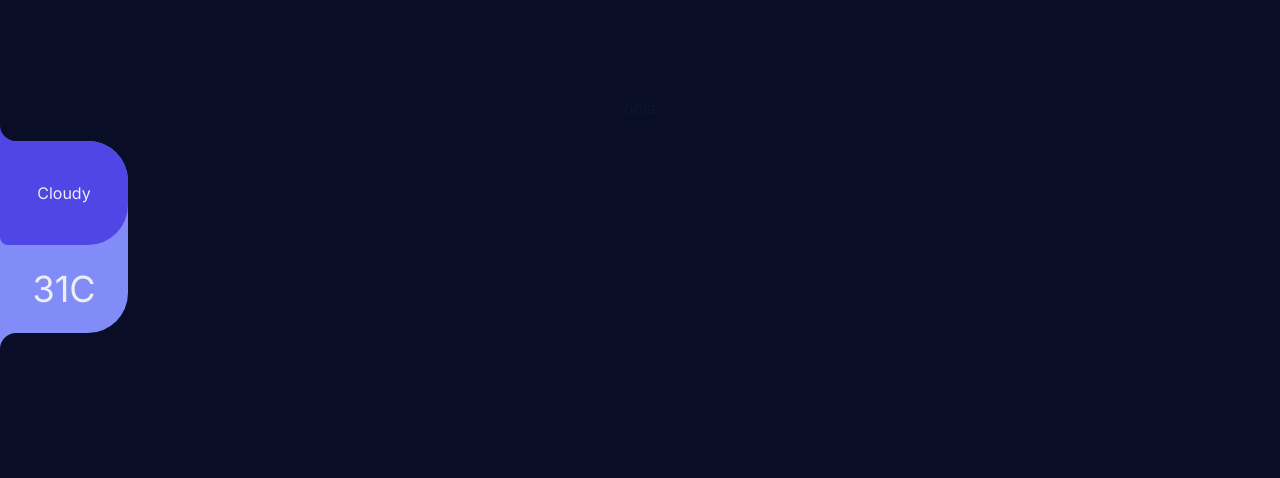
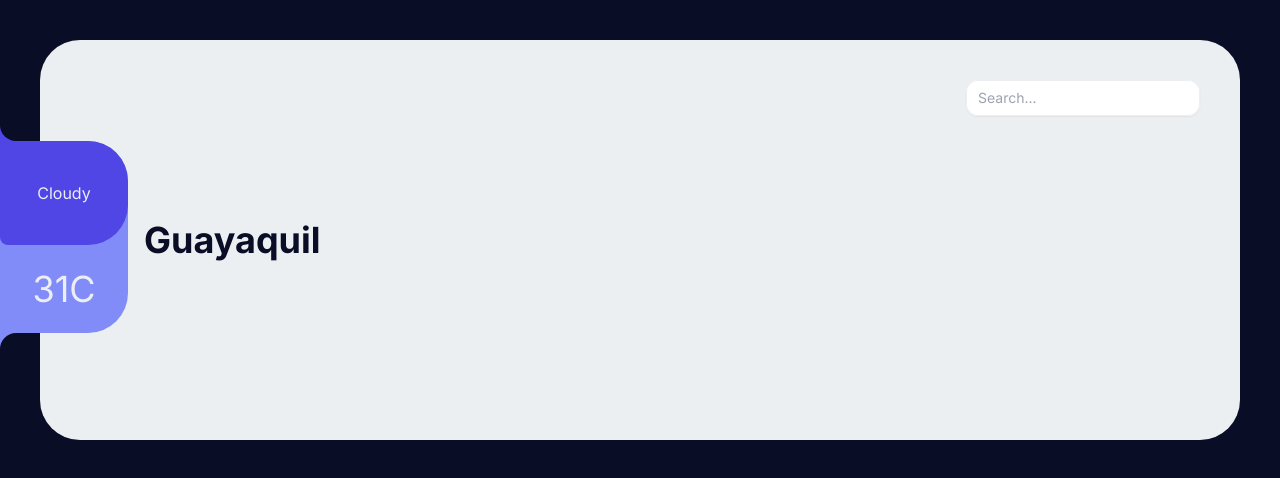
Before and after one commit to ZevaGuillo/nimbus-weather-app, a Next.js app: page / in a window 1280 px wide. Shown: the top 478 px of the page. Built offline with nearby package versions, Linux system fonts and the light colour scheme.

Commit message:
feat: Add input for searching more places

```diff
--- a/src/app/page.tsx
+++ b/src/app/page.tsx
@@ -1,7 +1,8 @@
 
 // https://dribbble.com/shots/10544234-Weather-Forecast-Design-Concept-Dark-Theme/attachments/2343785?mode=media
 
-import Weather from "@/components/weather";
+import Place from "@/components/Place";
+import Weather from "@/components/Weather";
 
 
 export default async function Home() {
@@ -9,9 +10,9 @@ export default async function Home() {
 
 
   return (
-    <main className="flex min-h-screen flex-col items-center justify-between p-24">
-      hola
+    <main className="flex min-h-screen flex-col items-center justify-between p-5 lg:p-10">
       <Weather/>
+      <Place/>
     </main>
   );
 }
--- /dev/null
+++ b/src/components/Search.tsx
@@ -0,0 +1,15 @@
+import React from "react";
+
+const Search = () => {
+  return (
+    <div>
+      <input
+        type="text"
+        className="block w-full lg:w-50 rounded-xl border-0 py-1.5 text-gray-900 shadow-sm ring-1 ring-inset ring-light placeholder:text-gray-400 focus:right-2 focus:ring-inset sm:text-sm sm:leading-6"
+        placeholder="Search..."
+      />
+    </div>
+  );
+};
+
+export default Search;
```
